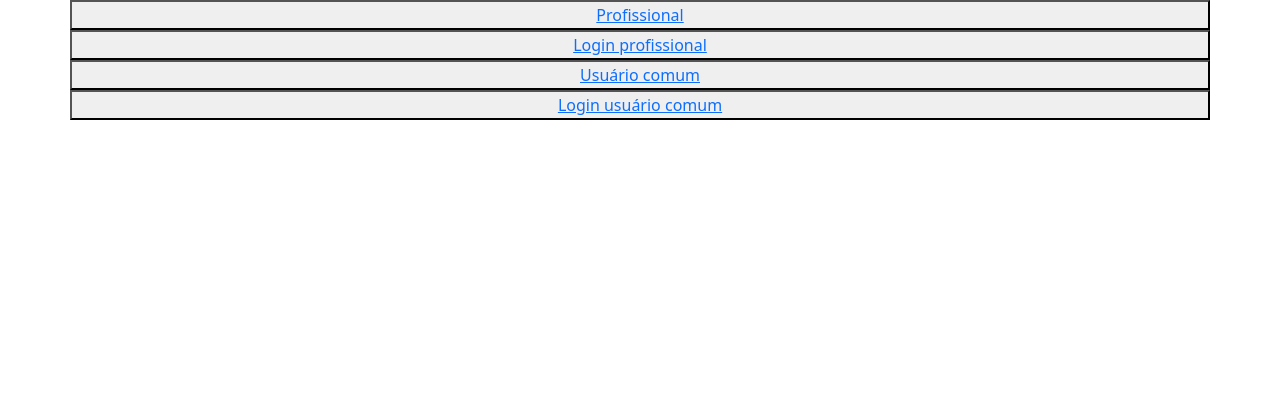
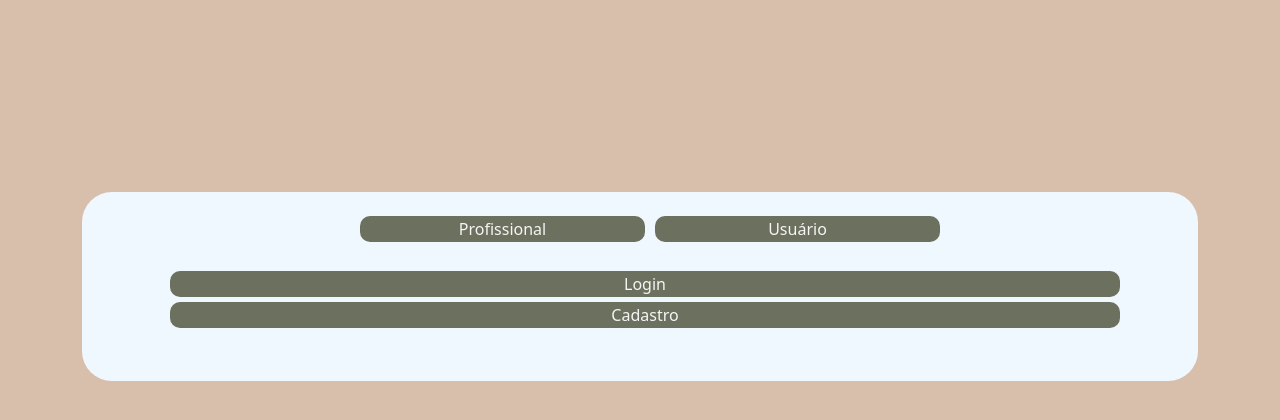
Before and after one commit to Joao14F/Que-Beleza, a PHP site: page /Selecao.php in a window 1280 px wide. Shown: the top 420 px of the page. Run offline with PHP 8.4, Linux system fonts and the light colour scheme; some libraries are stand-ins or nearby versions.

Commit message:
seleção

```diff
--- a/Bolsa/front/Selecao.php
+++ b/Bolsa/front/Selecao.php
@@ -6,22 +6,62 @@
     <title>Tipo de conta</title>
     <link rel="stylesheet" href="node_modules/bootstrap/dist/css/bootstrap.min.css">
     <script src="node_modules/bootstrap/dist/js/bootstrap.bundle.min.js"></script>
+    <style>
+        body {
+            background-color: #d8bfac;
+        }
 
+        form{
+            background-color: aliceblue;
+            border-radius: 30px;
+        }
+
+        button {
+            border: none;
+            margin: 5px;
+            border-radius: 10px;
+            color: #6c705e;
+            background-color: #6c705e;
+        }
+
+        a {
+            text-decoration: none;
+            color: whitesmoke;
+        }
+    </style>
 </head>
 <body>
     <div class="container">
+        <br>
+        <br>
+        <br>
+        <br>
+        <br>
+        <br>
+        <br>
+        <br>
+        <form>
+            <br>
         <div class="row">
-            <button><a href="CadastroProf.html">Profissional</a></button>
+            <div class="col-3 col-sm-3 col-md-3"></div>
+            <button class="col-3 col-sm-3 col-md-3"><a href="">Profissional</a></button>
+            <button class="col-3 col-sm-3 col-md-3"><a href="">Usuário</a></button>
+            <div class="col-3 col-sm-3 col-md-3"></div>
+        </div>
+        <br>
+        <div class="row">
+            <div class="col-1 col-sm-1 col-md-1"></div>
+            <button class="col-10 col-sm-10 col-md-10"><a href="">Login</a></button>
+            <div class="col-1 col-sm-1 col-md-1"></div>
         </div>
         <div class="row">
-            <button><a href="loginProf.html">Login profissional</a></button>
+        <div class="col-1 col-sm-1 col-md-1"></div>
+            <button class="col-10 col-sm-10 col-md-10"><a href="">Cadastro</a></button>
+            <div class="col-1 col-sm-1 col-md-1"></div>
         </div>
-        <div class="row">
-            <button><a href="cadastroUsu.html">Usuário comum</a></button>
-        </div>
-        <div class="row">
-            <button><a href="login.html">Login usuário comum</a></button>
-        </div>
+        <br>
+        <br>
+        </form>
     </div>
 </body>
 </html>
--- a/Bolsa/front/areaTrab.php
+++ b/Bolsa/front/areaTrab.php
@@ -1,4 +1,4 @@
-<?php include_once('../back/verificaProf.php'); ?>
+<?php // include_once('../back/verificaProf.php'); ?>
 <!DOCTYPE html>
 <html lang="en">
 <head>
@@ -11,7 +11,6 @@
 
     <style>
         .scrolling-list {
-
             overflow-x: auto;
             white-space: nowrap;
         }
```
